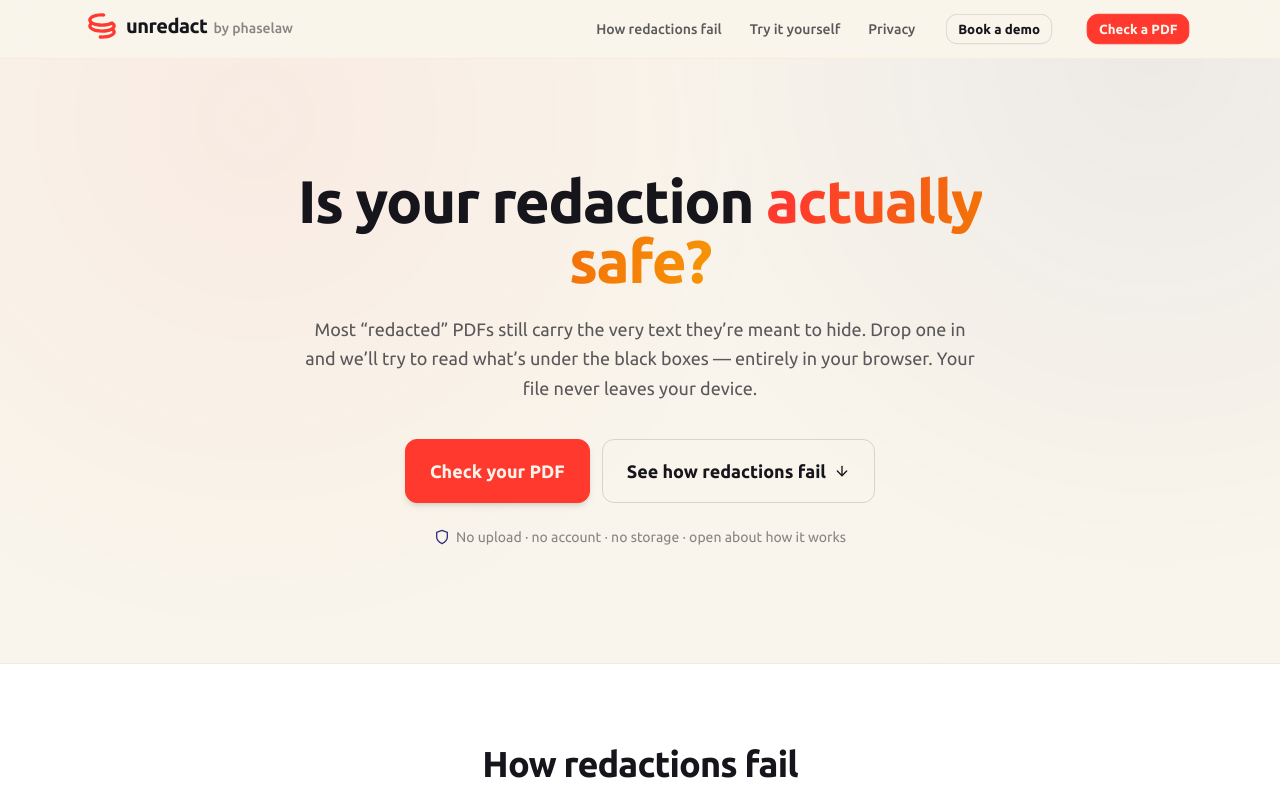
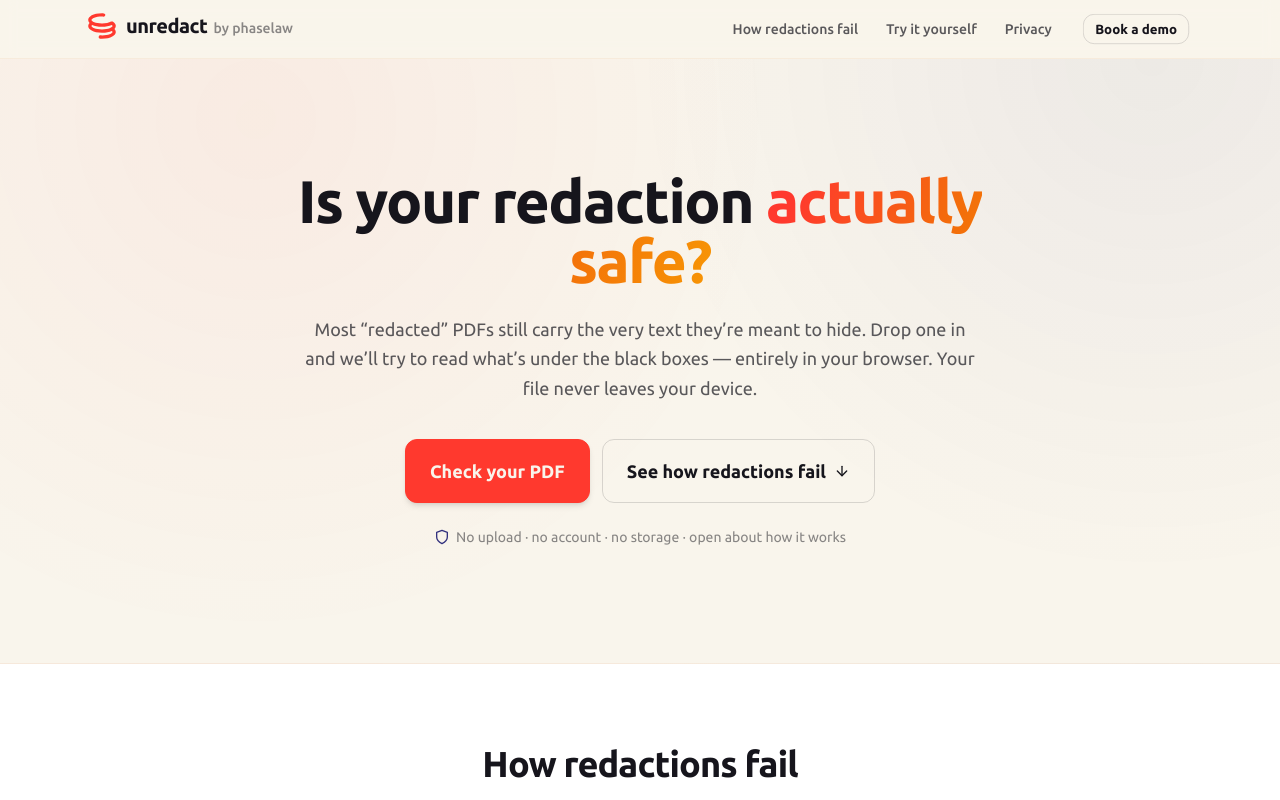
Before and after one commit to phaselabinc/unredact, a Next.js app: page / in a window 1280 px wide. Shown: the top 800 px of the page. Built offline with nearby package versions, Linux system fonts and the light colour scheme.

Commit message:
chore: remove the Check a PDF button from the header

```diff
--- a/src/components/SiteHeader.tsx
+++ b/src/components/SiteHeader.tsx
@@ -43,12 +43,6 @@ export function SiteHeader() {
           >
             Book a demo
           </a>
-          <a
-            href="#try-it"
-            className="btn btn-primary btn-sm rounded-xl normal-case shadow-sm"
-          >
-            Check a PDF
-          </a>
         </nav>
 
         <button
@@ -84,13 +78,6 @@ export function SiteHeader() {
             >
               Book a demo
             </a>
-            <a
-              href="#try-it"
-              onClick={() => setOpen(false)}
-              className="btn btn-primary btn-sm mt-1 rounded-xl normal-case"
-            >
-              Check a PDF
-            </a>
           </nav>
         </div>
       )}
```
